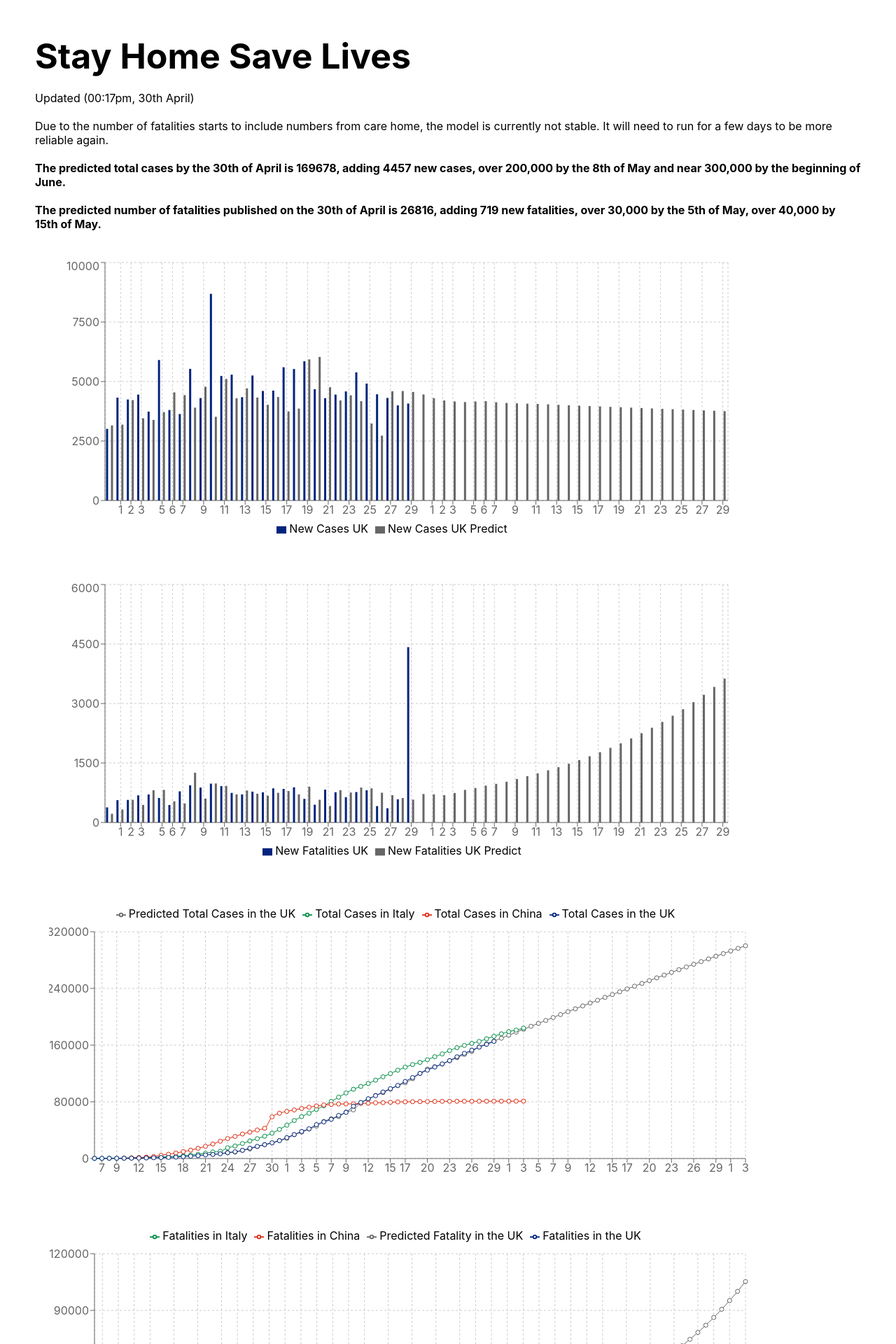
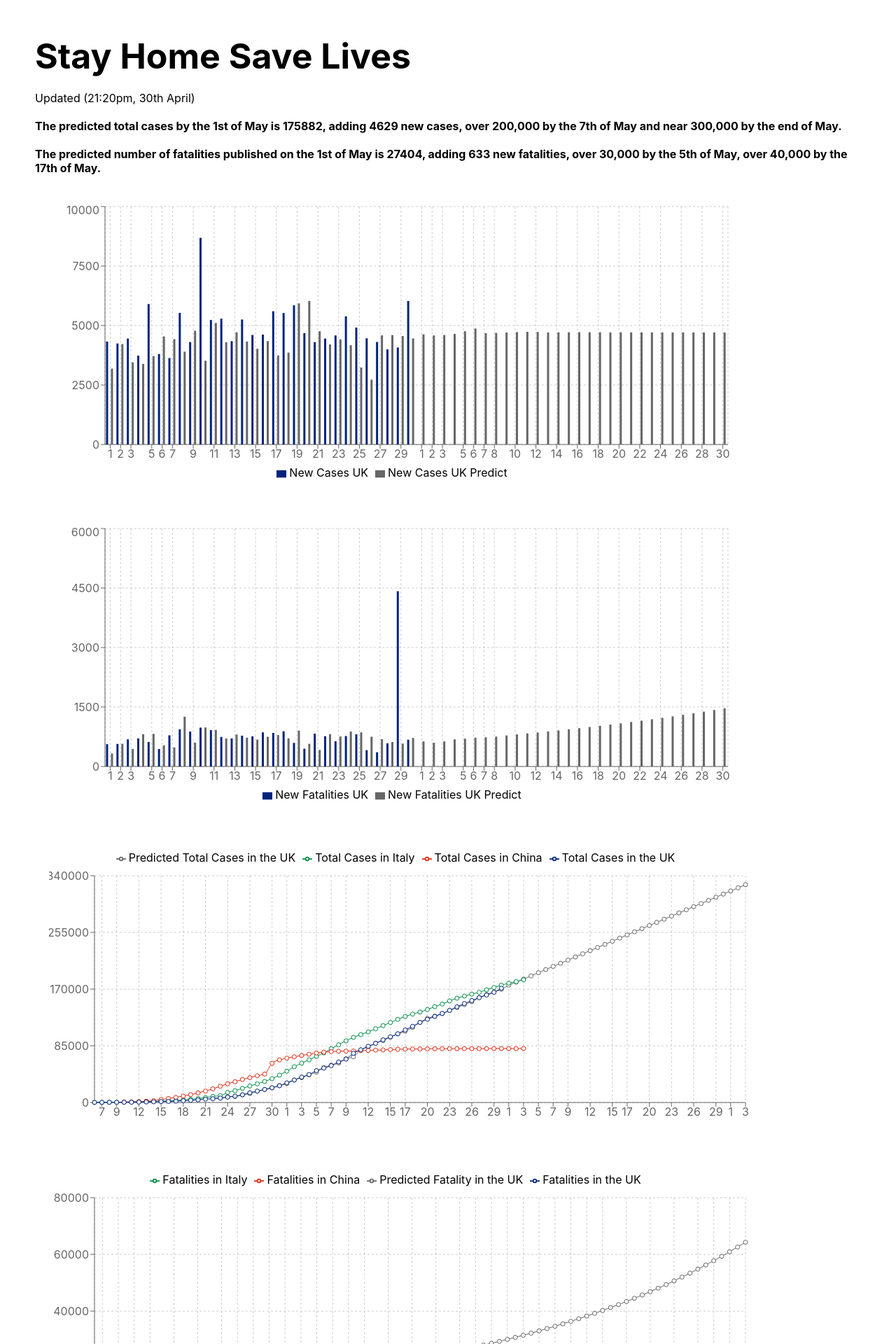
Before and after one commit to linamm/coronachart, a React (Create React App) app in the folder coronachart/: page / in a window 1280 px wide. Shown: the part 20-1940 px from the top of the page at 70% size. Built offline with nearby package versions, Linux system fonts and the light colour scheme.

Commit message:
update data and comments

```diff
--- a/coronachart/src/App.js
+++ b/coronachart/src/App.js
@@ -91,21 +91,17 @@ function App() {
       </div>
 
       <div style={styles.paragraph}>
-        Updated (00:17pm, 30th April)
-        </div>
-
-        <div style={styles.paragraph}>
-          Due to the number of fatalities starts to include numbers from care home, the model is currently not stable. It will need to run for a few days to be more reliable again.
+        Updated (21:20pm, 30th April)
         </div>
 
       <div style={styles.paragraph}>
         <b>
-          The predicted total cases by the 30th of April is 169678, adding 4457 new cases, over 200,000 by the 8th of May and near 300,000 by the beginning of June.
+          The predicted total cases by the 1st of May is 175882, adding 4629 new cases, over 200,000 by the 7th of May and near 300,000 by the end of May.
         </b>
       </div>
       <div style={styles.paragraph}>
         <b>
-          The predicted number of fatalities published on the 30th of April is 26816, adding 719 new fatalities, over 30,000 by the 5th of May, over 40,000 by 15th of May.
+          The predicted number of fatalities published on the 1st of May is 27404, adding 633 new fatalities, over 30,000 by the 5th of May, over 40,000 by the 17th of May.
         </b>
       </div>
 
--- a/coronachart/src/Data.js
+++ b/coronachart/src/Data.js
@@ -51,7 +51,7 @@ import { getPredictCases, getNewCases, getFatalityRates } from './Predict.js';
   {"name": "27", "it": 20465, "cn": 3119, 'uk': 21092, 'uk_predict': 21420},
   {"name": "28", "it": 21067, "cn": 3136, 'uk': 21678, 'uk_predict': 21710},
   {"name": "29", "it": 21645, "cn": 3158, 'uk': 26097, 'uk_predict': 22254},
-  {"name": "30", "it": 22170, "cn": 3169 },
+  {"name": "30", "it": 22170, "cn": 3169, 'uk': 26771, 'uk_predict': 26816},
   {"name": "1", "it": 22745, "cn": 3176 },
   {"name": "2", "it": 23227, "cn": 3189},
   {"name": "3", "it": 23660, "cn": 3199},
@@ -115,7 +115,7 @@ const raw_total_cases = [
   {"name": "27", "it": 165155, "cn": 80793, 'uk': 157149, 'uk_predict': 157428},
   {"name": "28", "it": 168941, "cn": 80813, 'uk': 161145, 'uk_predict': 161748},
   {"name": "29", "it": 172434, "cn": 80824, 'uk': 165221, 'uk_predict': 165705},
-  {"name": "30", "it": 175925, "cn": 80844},
+  {"name": "30", "it": 175925, "cn": 80844, 'uk': 171253, 'uk_predict': 169678},
   {"name": "1", "it": 178972, "cn": 80860},
   {"name": "2", "it": 181228, "cn": 80881},
   {"name": "3", "it": 183957, "cn": 80894},
@@ -124,7 +124,7 @@ const raw_total_cases = [
 export const numberOfDaysInTheFuture = 30;
 export const totalCaseStartDay = 6;
 export const fatalityCaseStartDay = 14;
-export const Today = 31 + 29; // 31 days in March + days in April
+export const Today = 31 + 30; // 31 days in March + days in April
 export const TodayTotalIndex = Today - totalCaseStartDay;
 export const TodayFatalityIndex = Today - fatalityCaseStartDay;
 const totalCases = getPredictCases(raw_total_cases, TodayTotalIndex, numberOfDaysInTheFuture);
--- a/coronachart/src/Predict.js
+++ b/coronachart/src/Predict.js
@@ -53,7 +53,7 @@ export const getPredictCasesItalyTrend = (cases, point_latest) => {
 const getCase = (cases, index, point_latest) => {
   let number = (index > point_latest) ? cases[index].uk_predict : cases[index].uk;
  // Tempory fix:
-  if (index > (point_latest - 15) && index < point_latest && cases[point_latest].uk === 26097) {
+  if (index > (point_latest - 15) && index < (point_latest - 1) && cases[point_latest - 1].uk === 26097) {
     number = number + 26097 - 22254;
   }
   return number;
```
